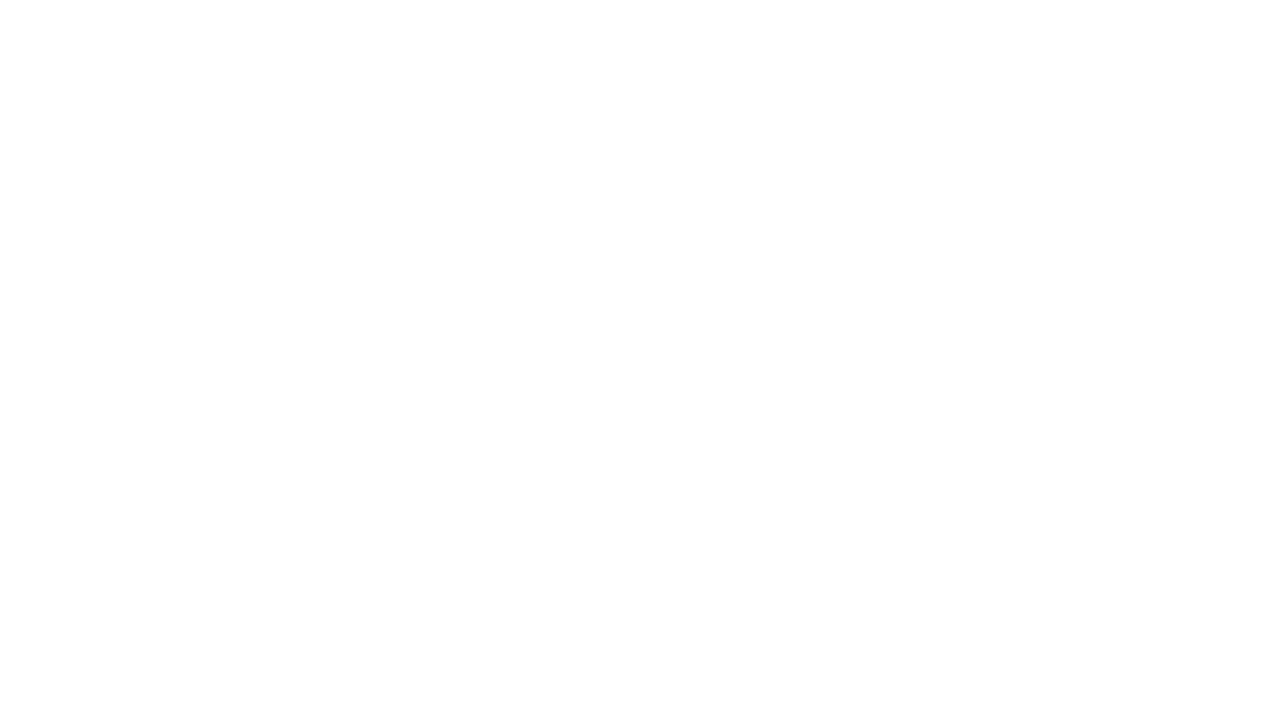
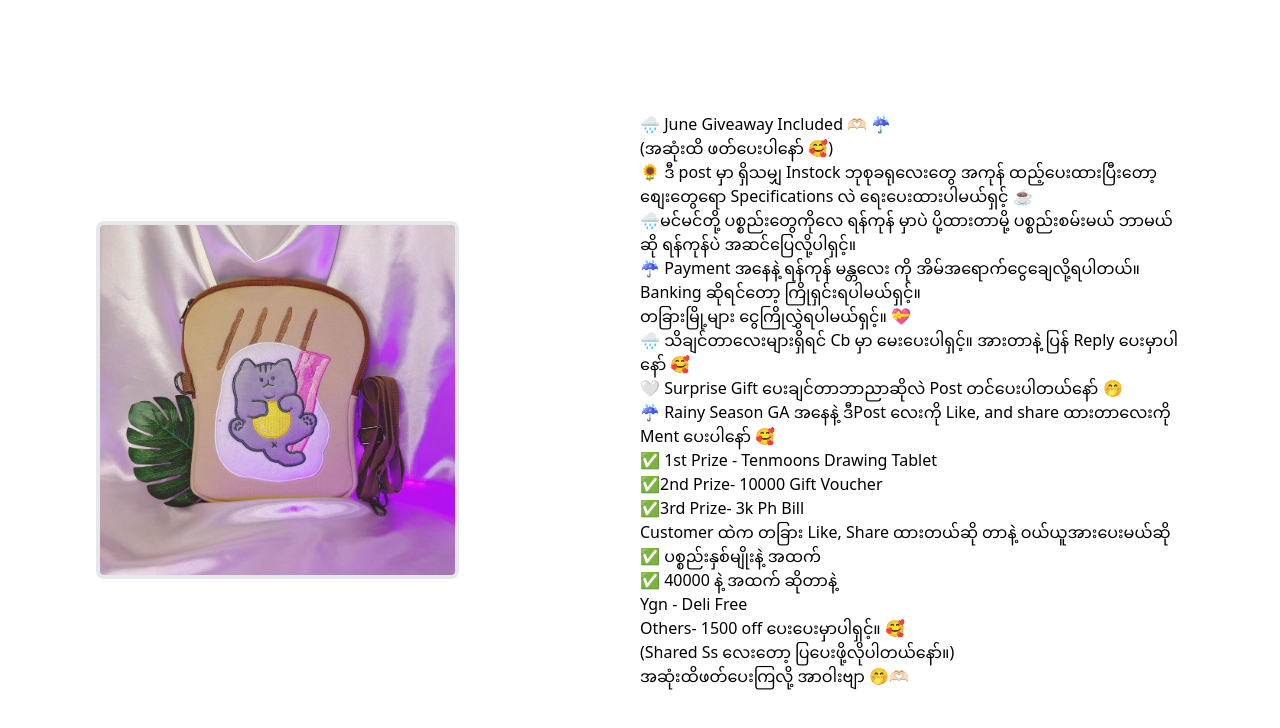
Before and after one commit to rex-9/Aesthetic-Girl, a plain HTML site: page pages/info.html in a window 1280 px wide. Drawn offline with nearby package versions, Linux system fonts and the light colour scheme.

Commit message:
info raw

```diff
--- a/modules/info.js
+++ b/modules/info.js
@@ -1,3 +1,9 @@
+import products from "./products.js";
+
 let id = localStorage.getItem('id');
 
-document.getElementById('body').innerHTML = id;
+const info = document.getElementById('info');
+const content = document.getElementById('content');
+
+console.log(products[0].info);
+content.innerHTML = products[0].info;
--- a/modules/products.js
+++ b/modules/products.js
@@ -5,7 +5,25 @@ const products = [{
     img: './asset/ipad-pouch.png',
     type: 'Ipad Pouch',
     model: '2020',
-    info: 'ipad info',
+    info: `🌧 June Giveaway Included 🫶🏻 ☔️
+    <br>(အဆုံးထိ ဖတ်ပေးပါနော် 🥰)
+    <br>🌻 ဒီ post မှာ ရှိသမျှ Instock ဘုစုခရုလေးတွေ အကုန် ထည့်ပေးထားပြီးတော့ စျေးတွေရော Specifications လဲ ရေးပေးထားပါမယ်ရှင့် ☕️
+    <br>🌧မင်မင်တို့ ပစ္စည်းတွေကိုလေ ရန်ကုန် မှာပဲ ပို့ထားတာမို့ ပစ္စည်းစမ်းမယ် ဘာမယ်ဆို ရန်ကုန်ပဲ အဆင်ပြေလို့ပါရှင့်။
+    <br>☔️ Payment အနေနဲ့ ရန်ကုန် မန္တလေး ကို အိမ်အရောက်ငွေချေလို့ရပါတယ်။ Banking ဆိုရင်တော့ ကြိုရှင်းရပါမယ်ရှင့်။
+    <br>တခြားမြို့များ ငွေကြိုလွှဲရပါမယ်ရှင့်။ 💝
+    <br>🌧 သိချင်တာလေးများရှိရင် Cb မှာ မေးပေးပါရှင့်။ အားတာနဲ့ ပြန် Reply ပေးမှာပါနော် 🥰
+    <br>🤍 Surprise Gift ပေးချင်တာဘာညာဆိုလဲ Post တင်ပေးပါတယ်နော် 🤭
+    <br>☔️ Rainy Season GA အနေနဲ့ ဒီPost လေးကို Like, and share ထားတာလေးကို Ment ပေးပါနော် 🥰
+    <br>✅ 1st Prize - Tenmoons Drawing Tablet
+    <br>✅2nd Prize- 10000 Gift Voucher
+    <br>✅3rd Prize- 3k Ph Bill
+    <br>Customer ထဲက တခြား Like, Share  ထားတယ်ဆို တာနဲ့ ဝယ်ယူအားပေးမယ်ဆို
+    <br>✅ ပစ္စည်းနှစ်မျိုးနဲ့ အထက်
+    <br>✅ 40000 နဲ့ အထက် ဆိုတာနဲ့
+    <br>Ygn - Deli Free
+    <br>Others- 1500 off ပေးပေးမှာပါရှင့်။ 🥰
+    <br>(Shared Ss လေးတော့ ပြပေးဖို့လိုပါတယ်နော်။)
+    <br>အဆုံးထိဖတ်ပေးကြလို့ အာဝါးဗျာ 🤭🫶🏻`,
     instock: true,
     count: 10
 }, {
--- a/pages/info.html
+++ b/pages/info.html
@@ -4,10 +4,16 @@
     <meta charset="UTF-8">
     <meta http-equiv="X-UA-Compatible" content="IE=edge">
     <meta name="viewport" content="width=device-width, initial-scale=1.0">
-    <script src="../modules/info.js" defer></script>
+    <script src="https://cdn.tailwindcss.com"></script>
+    <script type="module" src="../modules/info.js" defer></script>
     <title>Info</title>
 </head>
-<body id="body">
-    info
+<body id="info" class="flex justify-between px-24">
+    <div class="w-1/3 flex items-center">
+        <img class="rounded-lg border-4" src="../asset/ipad-pouch.png" alt="">
+    </div>
+    <div id="content" class="h-screen w-1/2 flex items-center">
+
+    </div>
 </body>
 </html>
```
Also changed, not shown: index.html (+1 -1 lines), modules/dom.js (+4 -4 lines), asset/aesthetic-girl.png (added), asset/logo.png (added).
